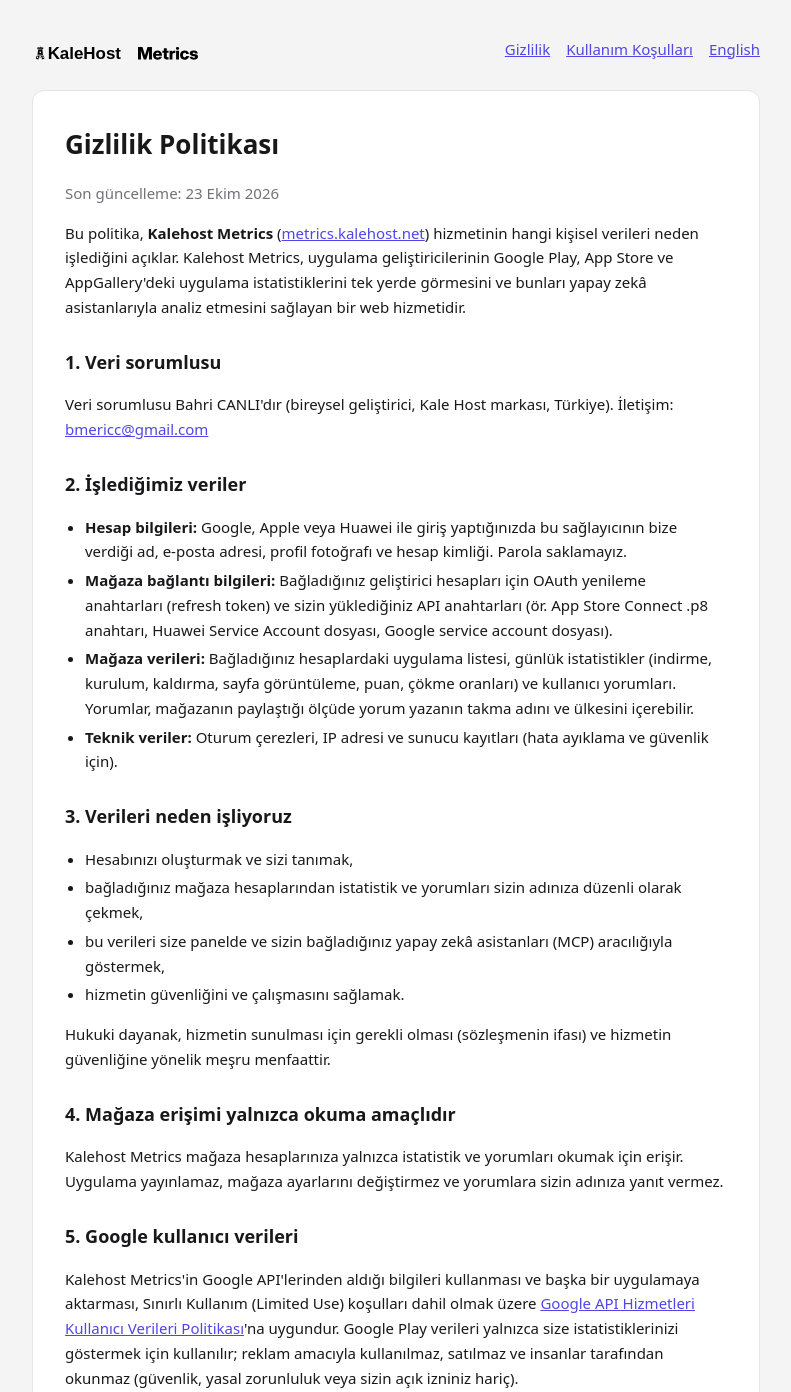
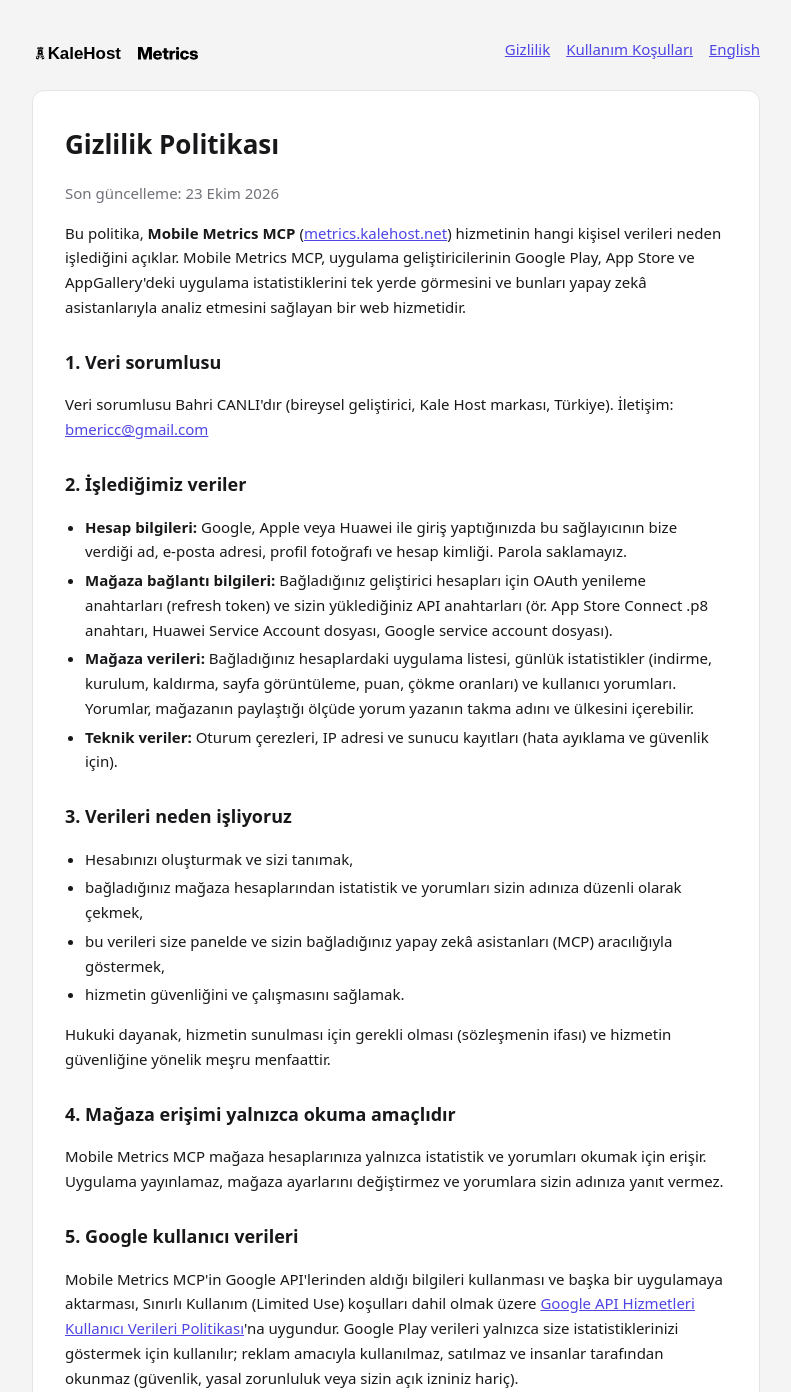
Before and after one commit to bmericc/mobile-metrics-mcp, a Laravel app: page /privacy in a window 1280 px wide. Shown: the top 1392 px of the page, without its empty margins (244-1035 px from the left). Run offline with Laravel 12, Linux system fonts and the light colour scheme.

Commit message:
Rename the product to Mobile Metrics MCP
Display name only: page titles, panel brand names, MCP server name, legal pages
and README. Deploy identifiers (compose project, ~/kalehost-metrics, domain,
logo file names) and the Huawei application record keep the old name.

Co-Authored-By: Claude Opus 5.5 <noreply@anthropic.com>

```diff
--- a/www/app/Mcp/Servers/StoreMetricsServer.php
+++ b/www/app/Mcp/Servers/StoreMetricsServer.php
@@ -13,7 +13,7 @@ use Laravel\Mcp\Server\Attributes\Instructions;
 use Laravel\Mcp\Server\Attributes\Name;
 use Laravel\Mcp\Server\Attributes\Version;
 
-#[Name('Kalehost Metrics')]
+#[Name('Mobile Metrics MCP')]
 #[Version('0.1.0')]
 #[Instructions('Google Play, Apple App Store ve Huawei AppGallery\'de yayınlanan uygulamaların istatistiklerini (kurulum, kaldırma, aktif cihaz, gelir, crash/ANR, puan) ve kullanıcı yorumlarını sorgular. Yalnızca token sahibinin workspace\'lerindeki geliştirici hesapları görünür. Önce list-apps ile store_app/product id\'lerini bul; aynı uygulamanın mağazalardaki karşılıkları product altında gruplanır. Metrikler günlüktür ve mağazaya göre 1-2 gün gecikmeli gelir; güncelliği sync-status ile kontrol et. Araçlar ham veri döndürür, yorumu sen yap. Salt okunurdur; yorumlara yanıt verme gibi yazma işlemleri yalnızca panelden yapılır.')]
 class StoreMetricsServer extends Server
--- a/www/app/Providers/Filament/AdminPanelProvider.php
+++ b/www/app/Providers/Filament/AdminPanelProvider.php
@@ -27,7 +27,7 @@ class AdminPanelProvider extends PanelProvider
             ->id('admin')
             ->path('admin')
             // Giriş paneller dışında, /login sayfasında sosyal hesaplarla yapılır.
-            ->brandName('Kalehost Metrics Admin')
+            ->brandName('Mobile Metrics MCP Admin')
             ->brandLogo(fn () => view('partials.brand-logo', ['height' => 40, 'variant' => 'black']))
             ->darkModeBrandLogo(fn () => view('partials.brand-logo', ['height' => 40, 'variant' => 'white']))
             ->brandLogoHeight('40px')
--- a/www/app/Providers/Filament/AppPanelProvider.php
+++ b/www/app/Providers/Filament/AppPanelProvider.php
@@ -29,7 +29,7 @@ class AppPanelProvider extends PanelProvider
             ->id('app')
             ->path('app')
             ->default()
-            ->brandName('Kalehost Metrics')
+            ->brandName('Mobile Metrics MCP')
             ->brandLogo(fn () => view('partials.brand-logo', ['height' => 40, 'variant' => 'black']))
             ->darkModeBrandLogo(fn () => view('partials.brand-logo', ['height' => 40, 'variant' => 'white']))
             ->brandLogoHeight('40px')
--- a/www/resources/views/layouts/auth.blade.php
+++ b/www/resources/views/layouts/auth.blade.php
@@ -30,7 +30,7 @@
 <div class="shell">
 <main class="card">
     <div style="display:flex;justify-content:center;margin-bottom:16px">
-        <a href="{{ route('home') }}" aria-label="Kalehost Metrics">@include('partials.brand-logo', ['height' => 44])</a>
+        <a href="{{ route('home') }}" aria-label="Mobile Metrics MCP">@include('partials.brand-logo', ['height' => 44])</a>
     </div>
     @yield('content')
 </main>
--- a/www/resources/views/layouts/legal.blade.php
+++ b/www/resources/views/layouts/legal.blade.php
@@ -4,7 +4,7 @@
 <head>
     <meta charset="utf-8">
     <meta name="viewport" content="width=device-width, initial-scale=1">
-    <title>@yield('title') - Kalehost Metrics</title>
+    <title>@yield('title') - Mobile Metrics MCP</title>
     @include('partials.brand-head')
     <style>
         :root { color-scheme: light dark; --bg: #f4f4f5; --card: #fff; --fg: #18181b; --muted: #71717a; --border: #e4e4e7; --primary: #4f46e5; }
@@ -27,7 +27,7 @@
 <body>
 <main>
     <nav>
-        <a href="{{ route('home') }}" aria-label="Kalehost Metrics" style="display:inline-flex;align-items:center;gap:4px;color:var(--fg);text-decoration:none">
+        <a href="{{ route('home') }}" aria-label="Mobile Metrics MCP" style="display:inline-flex;align-items:center;gap:4px;color:var(--fg);text-decoration:none">
             @include('partials.brand-logo', ['height' => 34])
         </a>
         <div class="links">
--- a/www/resources/views/legal/privacy-tr.blade.php
+++ b/www/resources/views/legal/privacy-tr.blade.php
@@ -8,8 +8,8 @@
     <p class="muted">Son güncelleme: 23 Ekim 2026</p>
 
     <p>
-        Bu politika, <strong>Kalehost Metrics</strong> (<a href="https://metrics.kalehost.net">metrics.kalehost.net</a>)
-        hizmetinin hangi kişisel verileri neden işlediğini açıklar. Kalehost Metrics, uygulama geliştiricilerinin
+        Bu politika, <strong>Mobile Metrics MCP</strong> (<a href="https://metrics.kalehost.net">metrics.kalehost.net</a>)
+        hizmetinin hangi kişisel verileri neden işlediğini açıklar. Mobile Metrics MCP, uygulama geliştiricilerinin
         Google Play, App Store ve AppGallery'deki uygulama istatistiklerini tek yerde görmesini ve bunları yapay zekâ
         asistanlarıyla analiz etmesini sağlayan bir web hizmetidir.
     </p>
@@ -39,13 +39,13 @@
 
     <h2>4. Mağaza erişimi yalnızca okuma amaçlıdır</h2>
     <p>
-        Kalehost Metrics mağaza hesaplarınıza yalnızca istatistik ve yorumları okumak için erişir. Uygulama yayınlamaz,
+        Mobile Metrics MCP mağaza hesaplarınıza yalnızca istatistik ve yorumları okumak için erişir. Uygulama yayınlamaz,
         mağaza ayarlarını değiştirmez ve yorumlara sizin adınıza yanıt vermez.
     </p>
 
     <h2>5. Google kullanıcı verileri</h2>
     <p>
-        Kalehost Metrics'in Google API'lerinden aldığı bilgileri kullanması ve başka bir uygulamaya aktarması,
+        Mobile Metrics MCP'in Google API'lerinden aldığı bilgileri kullanması ve başka bir uygulamaya aktarması,
         Sınırlı Kullanım (Limited Use) koşulları dahil olmak üzere
         <a href="https://developers.google.com/terms/api-services-user-data-policy" target="_blank" rel="noopener">Google API Hizmetleri Kullanıcı Verileri Politikası</a>'na
         uygundur. Google Play verileri yalnızca size istatistiklerinizi göstermek için kullanılır; reklam amacıyla
--- a/www/resources/views/legal/terms-en.blade.php
+++ b/www/resources/views/legal/terms-en.blade.php
@@ -8,14 +8,14 @@
     <p class="muted">Last updated: October 23, 2026</p>
 
     <p>
-        These terms govern the use of <strong>Kalehost Metrics</strong>
+        These terms govern the use of <strong>Mobile Metrics MCP</strong>
         (<a href="https://metrics.kalehost.net">metrics.kalehost.net</a>), provided by Bahri CANLI under the Kale Host
         brand. By signing in you accept these terms and the <a href="{{ route('legal.privacy.en') }}">Privacy Policy</a>.
     </p>
 
     <h2>1. The service</h2>
     <p>
-        Kalehost Metrics reads app statistics and reviews from your developer accounts on Google Play, the App Store and
+        Mobile Metrics MCP reads app statistics and reviews from your developer accounts on Google Play, the App Store and
         AppGallery and shows them in a dashboard and through the AI assistants you connect (MCP). The service accesses
         your store accounts for reading only.
     </p>
--- a/www/resources/views/legal/terms-tr.blade.php
+++ b/www/resources/views/legal/terms-tr.blade.php
@@ -8,14 +8,14 @@
     <p class="muted">Son güncelleme: 23 Ekim 2026</p>
 
     <p>
-        Bu koşullar, Bahri CANLI tarafından Kale Host markası altında sunulan <strong>Kalehost Metrics</strong>
+        Bu koşullar, Bahri CANLI tarafından Kale Host markası altında sunulan <strong>Mobile Metrics MCP</strong>
         (<a href="https://metrics.kalehost.net">metrics.kalehost.net</a>) hizmetinin kullanımını düzenler.
         Hizmete giriş yaparak bu koşulları ve <a href="{{ route('legal.privacy') }}">Gizlilik Politikası</a>'nı kabul etmiş olursunuz.
     </p>
 
     <h2>1. Hizmet</h2>
     <p>
-        Kalehost Metrics; Google Play, App Store ve AppGallery'deki geliştirici hesaplarınızdan uygulama istatistiklerini
+        Mobile Metrics MCP; Google Play, App Store ve AppGallery'deki geliştirici hesaplarınızdan uygulama istatistiklerini
         ve yorumları okuyarak bir panelde ve bağladığınız yapay zekâ asistanları (MCP) aracılığıyla gösterir.
         Hizmet mağaza hesaplarınıza yalnızca okuma amacıyla erişir.
     </p>
```
Also changed, not shown: www/resources/views/auth/login.blade.php (+4 -4 lines), www/resources/views/landing.blade.php (+4 -4 lines), www/resources/views/legal/privacy-en.blade.php (+4 -4 lines), www/tests/Feature/PublicPagesTest.php (+1 -1 lines), README.md, 1 other file.
